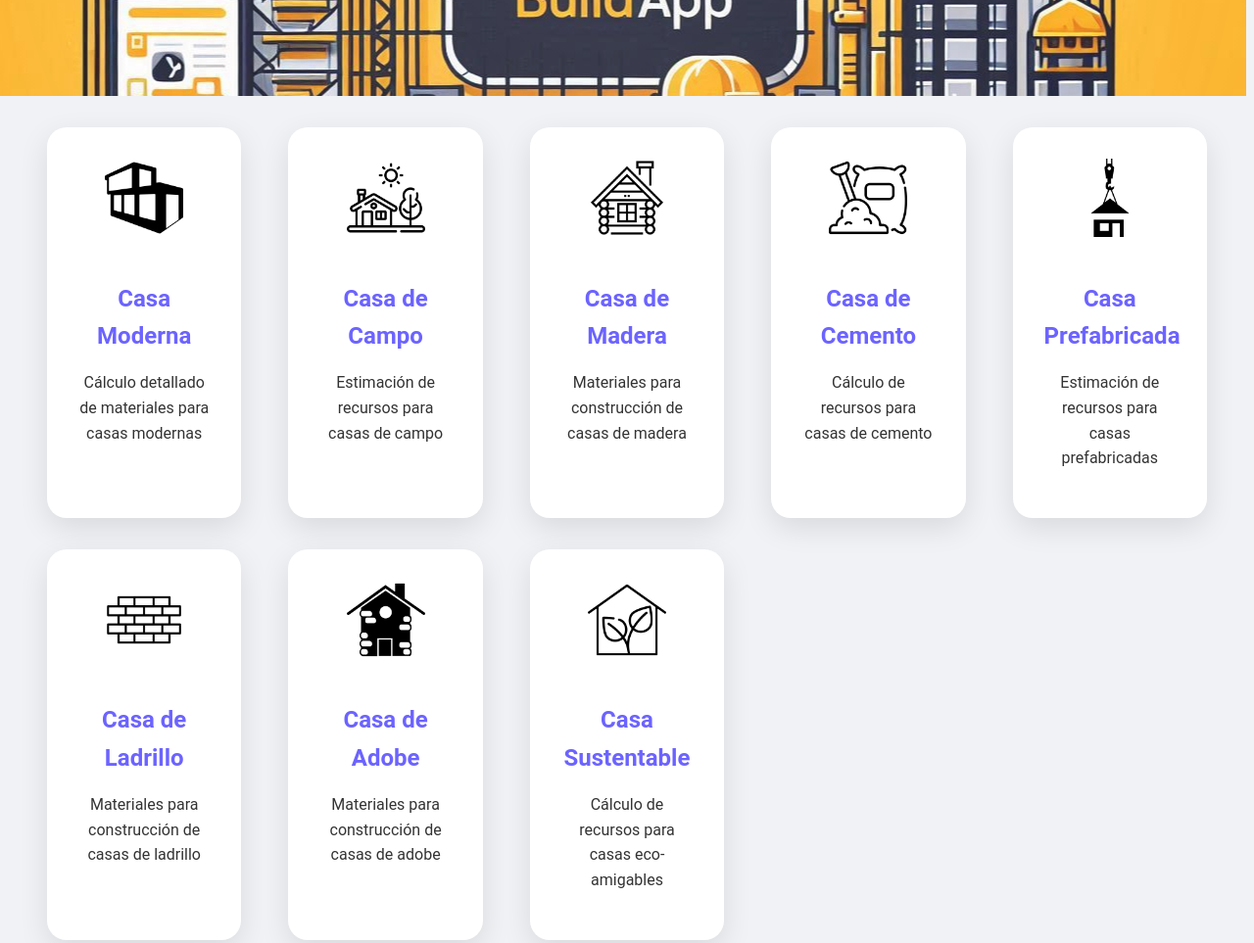
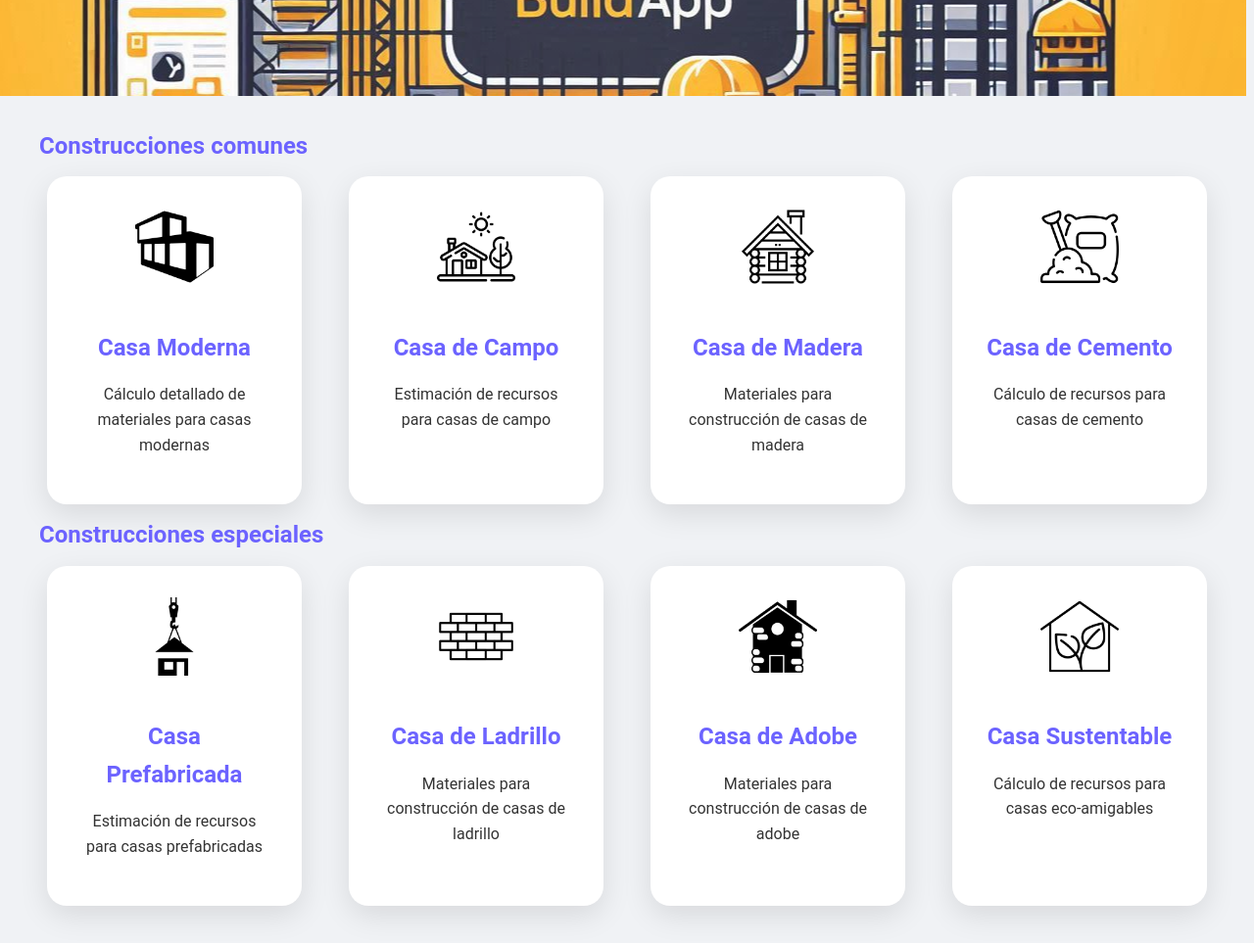
Before and after one commit to Dicip/buildapp, a plain HTML site: page index.html in a window 1280 px wide. Shown: the part 340-1303 px from the top of the page at 98% size. Drawn offline with Linux system fonts and the light colour scheme.

Commit message:
Cambio en el index

```diff
--- a/index.html
+++ b/index.html
@@ -15,51 +15,58 @@
 
     <div class="main-container">
         <div class="content">
+            <h2>Construcciones comunes</h2>
+            <div class="construction-up">
                 <div class="construction-types">
                     <div class="construction-type" data-type="Casa Moderna">
-                    <img class="construction-icon" src="img/casa moderna ico.png" width="120px" height="120px">
+                        <img class="construction-icon" src="img/casa moderna ico.png">
                         <h3>Casa Moderna</h3>
                         <p>Cálculo detallado de materiales para casas modernas</p>
                     </div>
                     <div class="construction-type" data-type="Casa de Campo">
-                    <img class="construction-icon" src="img/casa campo ico.png" width="120px" height="120px">
+                        <img class="construction-icon" src="img/casa campo ico.png">
                         <h3>Casa de Campo</h3>
                         <p>Estimación de recursos para casas de campo</p>
                     </div>
                     <div class="construction-type" data-type="Casa de Madera">
-                    <img class="construction-icon" src="img/casa madera ico.png" width="120px" height="120px">
+                        <img class="construction-icon" src="img/casa madera ico.png">
                         <h3>Casa de Madera</h3>
                         <p>Materiales para construcción de casas de madera</p>
                     </div>
                     <div class="construction-type" data-type="Casa de Cemento">
-                    <img class="construction-icon" src="img/casa cemento ico.png" width="120px" height="120px">
+                        <img class="construction-icon" src="img/casa cemento ico.png">
                         <h3>Casa de Cemento</h3>
                         <p>Cálculo de recursos para casas de cemento</p>
                     </div>
+                </div>
+            </div>
+            <h2>Construcciones especiales</h2>
+            <div class="construction-down">
+                 <div class="construction-types">
                     <div class="construction-type" data-type="Casa Prefabricada">
-                    <img class="construction-icon" src="img/casa prefabricada ico.png" width="120px" height="120px">
+                        <img class="construction-icon" src="img/casa prefabricada ico.png">
                         <h3>Casa Prefabricada</h3>
                         <p>Estimación de recursos para casas prefabricadas</p>
                     </div>
                     <div class="construction-type" data-type="Casa de Ladrillo">
-                    <img class="construction-icon" src="img/casa ladrillo ico.png" width="120px" height="120px">
+                        <img class="construction-icon" src="img/casa ladrillo ico.png">
                         <h3>Casa de Ladrillo</h3>
                         <p>Materiales para construcción de casas de ladrillo</p>
                     </div>
                     <div class="construction-type" data-type="Casa de Adobe">
-                    <img class="construction-icon" src="img/casa adobe ico.png" width="120px" height="120px">
+                        <img class="construction-icon" src="img/casa adobe ico.png">
                         <h3>Casa de Adobe</h3>
                         <p>Materiales para construcción de casas de adobe</p>
                     </div>
                     <div class="construction-type" data-type="Casa Sustentable">
-                    <img class="construction-icon" src="img/casa sustentable ico.png" width="120px" height="120px">
+                        <img class="construction-icon" src="img/casa sustentable ico.png">
                         <h3>Casa Sustentable</h3>
                         <p>Cálculo de recursos para casas eco-amigables</p>
                     </div>
                 </div>
             </div>
         </div>
-
+    </div>
     <div id="myModal" class="modal">
         <div class="modal-content">
             <span class="close">&times;</span>
```
Lines whose indentation alone changed are shown as unchanged.
